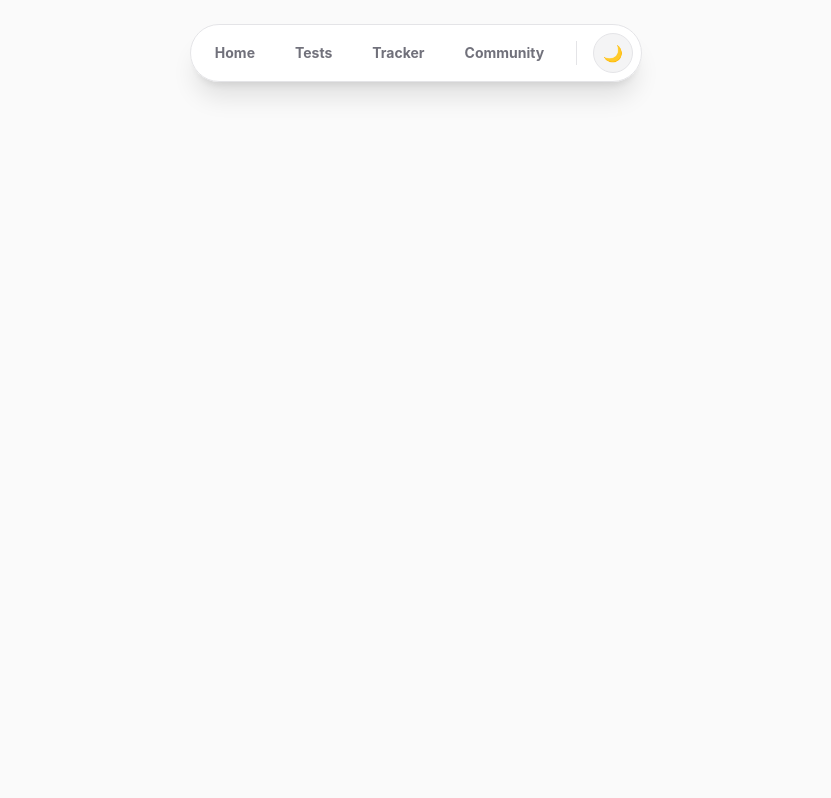
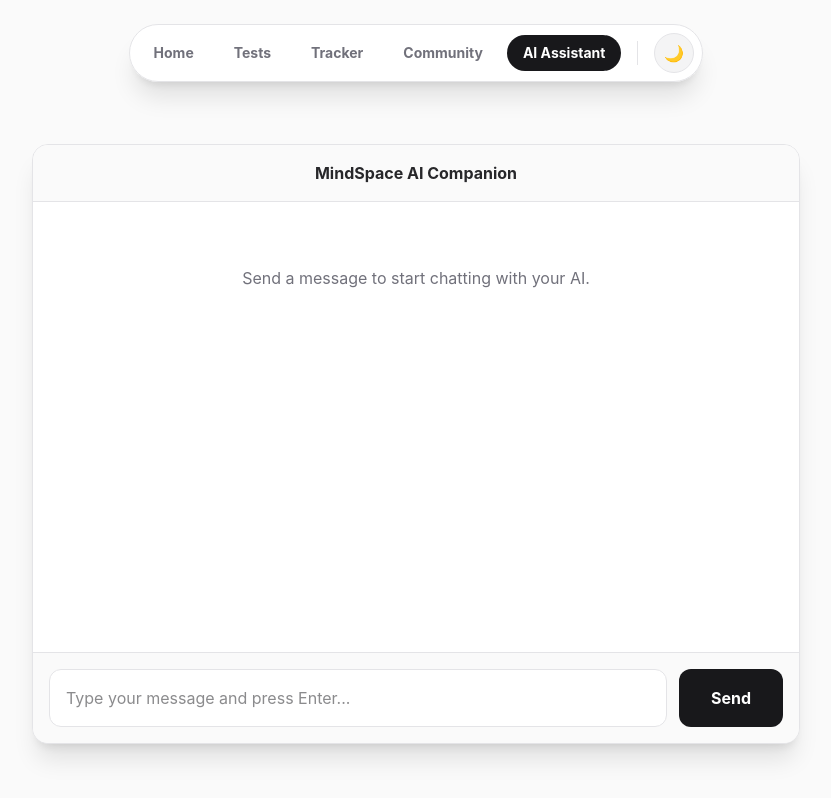
Before and after one commit to youssef-110/MindSpace-FullStack-Core, a React (Vite) app: page /ai in a window 1280 px wide. Shown: the top 798 px of the page, without its empty margins (224-1055 px from the left). Built offline with nearby package versions, Linux system fonts and the light colour scheme.

Commit message:
Added Chat UI, updated Navbar, and enabled AI memory in backend

```diff
--- a/src/App.jsx
+++ b/src/App.jsx
@@ -5,6 +5,7 @@ import Home from './pages/Home';
 import Tests from './pages/Tests';
 import Tracker from './pages/Tracker';
 import Community from './pages/Community';
+import AIAssistant from './pages/AIAssistant';
 
 function App() {
   const [darkMode, setDarkMode] = useState(() => {
@@ -25,9 +26,6 @@ function App() {
 
   return (
     <Router>
-      {/* FORCE FIX: We apply the "dark" class here too.
-        If the HTML tag fails, this div will catch it.
-      */}
       <div className={`${darkMode ? 'dark' : ''}`}>
         <div className="min-h-screen bg-zinc-50 dark:bg-zinc-950 text-zinc-900 dark:text-zinc-100 transition-colors duration-500">
           <Navbar darkMode={darkMode} setDarkMode={setDarkMode} />
@@ -38,6 +36,7 @@ function App() {
               <Route path="/tests" element={<Tests />} />
               <Route path="/tracker" element={<Tracker />} />
               <Route path="/community" element={<Community />} />
+              <Route path="/ai" element={<AIAssistant />} /> {/* <--- ADD THIS */}
             </Routes>
           </main>
         </div>
--- a/src/components/Navbar.jsx
+++ b/src/components/Navbar.jsx
@@ -6,7 +6,8 @@ export default function Navbar({ darkMode, setDarkMode }) {
     { name: 'Home', path: '/' },
     { name: 'Tests', path: '/tests' },
     { name: 'Tracker', path: '/tracker' },
-    { name: 'Community', path: '/community' }
+    { name: 'Community', path: '/community' },
+    { name: 'AI Assistant', path: '/ai' } // Added the AI route here
   ];
 
   return (
@@ -29,7 +30,6 @@ export default function Navbar({ darkMode, setDarkMode }) {
 
         <div className="w-[1px] h-6 bg-zinc-200 dark:bg-zinc-700 mx-2" />
 
-        {/* This button MUST trigger the setDarkMode function */}
         <button
           onClick={() => setDarkMode(!darkMode)}
           className="w-10 h-10 flex items-center justify-center rounded-full bg-zinc-100 dark:bg-zinc-800 border border-zinc-200 dark:border-zinc-700 cursor-pointer hover:scale-110 active:scale-95 transition-all"
--- /dev/null
+++ b/src/pages/AIAssistant.jsx
@@ -0,0 +1,110 @@
+import React, { useState, useEffect, useRef } from 'react';
+
+function AIAssistant() {
+  const [input, setInput] = useState("");
+  const [messages, setMessages] = useState([]);
+  const [loading, setLoading] = useState(false);
+  const chatEndRef = useRef(null);
+
+  // Auto-scroll to the bottom when a new message appears
+  useEffect(() => {
+    chatEndRef.current?.scrollIntoView({ behavior: "smooth" });
+  }, [messages]);
+
+  const handleSend = async () => {
+    if (!input.trim()) return;
+
+    const userMessage = { role: 'user', content: input };
+    const newMessages = [...messages, userMessage];
+
+    setMessages(newMessages);
+    setInput("");
+    setLoading(true);
+
+    try {
+      const res = await fetch("http://localhost:8000/chat", {
+        method: "POST",
+        headers: { "Content-Type": "application/json" },
+        // We now send the history so the AI remembers the conversation
+        body: JSON.stringify({ message: input, history: messages })
+      });
+      const data = await res.json();
+
+      const aiMessage = { role: 'ai', content: data.answer };
+      setMessages([...newMessages, aiMessage]);
+    } catch (err) {
+      setMessages([...newMessages, { role: 'ai', content: "Error connecting to server. Is main.py running?" }]);
+    }
+    setLoading(false);
+  };
+
+  const speak = (text) => {
+    window.speechSynthesis.cancel(); // Stops current audio if you click another button
+    const utterance = new SpeechSynthesisUtterance(text);
+    window.speechSynthesis.speak(utterance);
+  };
+
+  return (
+    <div className="max-w-3xl mx-auto flex flex-col h-[75vh] mt-4 bg-white dark:bg-zinc-900 rounded-2xl shadow-xl overflow-hidden border border-zinc-200 dark:border-zinc-800">
+
+      <div className="p-4 border-b border-zinc-200 dark:border-zinc-800 bg-zinc-50 dark:bg-zinc-900/50 font-bold text-center text-zinc-800 dark:text-zinc-200">
+        MindSpace AI Companion
+      </div>
+
+      {/* CHAT MESSAGES AREA */}
+      <div className="flex-1 overflow-y-auto p-6 space-y-6">
+        {messages.length === 0 && (
+          <div className="text-center text-zinc-500 dark:text-zinc-400 mt-10">
+            Send a message to start chatting with your AI.
+          </div>
+        )}
+
+        {messages.map((msg, i) => (
+          <div key={i} className={`flex ${msg.role === 'user' ? 'justify-end' : 'justify-start'}`}>
+            <div className={`max-w-[80%] p-4 rounded-2xl shadow-sm ${
+              msg.role === 'user'
+                ? 'bg-zinc-900 text-white dark:bg-zinc-100 dark:text-zinc-900 rounded-tr-none'
+                : 'bg-zinc-100 text-zinc-800 dark:bg-zinc-800 dark:text-zinc-200 rounded-tl-none'
+            }`}>
+              <p className="text-sm leading-relaxed whitespace-pre-wrap">{msg.content}</p>
+
+              {/* PLAY AUDIO BUTTON (Only for AI) */}
+              {msg.role === 'ai' && (
+                <button
+                  onClick={() => speak(msg.content)}
+                  className="mt-3 text-[11px] uppercase tracking-wider font-bold opacity-60 hover:opacity-100 flex items-center gap-1 transition-opacity"
+                >
+                  🔊 Play Audio
+                </button>
+              )}
+            </div>
+          </div>
+        ))}
+        {loading && <div className="text-sm text-zinc-500 dark:text-zinc-400 animate-pulse ml-2">AI is typing...</div>}
+        <div ref={chatEndRef} />
+      </div>
+
+      {/* INPUT AREA */}
+      <div className="p-4 bg-zinc-50 dark:bg-zinc-900 border-t border-zinc-200 dark:border-zinc-800">
+        <div className="flex gap-3 max-w-4xl mx-auto">
+          <input
+            className="flex-1 p-4 rounded-xl border border-zinc-200 bg-white text-zinc-900 dark:bg-zinc-800 dark:border-zinc-700 dark:text-zinc-100 outline-none focus:ring-2 focus:ring-zinc-900 dark:focus:ring-zinc-100 transition-shadow"
+            value={input}
+            onChange={(e) => setInput(e.target.value)}
+            onKeyDown={(e) => e.key === 'Enter' && handleSend()}
+            placeholder="Type your message and press Enter..."
+          />
+          <button
+            onClick={handleSend}
+            disabled={loading}
+            className="bg-zinc-900 hover:bg-zinc-800 text-white dark:bg-zinc-100 dark:hover:bg-white dark:text-zinc-900 px-8 rounded-xl font-bold transition-all disabled:opacity-50"
+          >
+            Send
+          </button>
+        </div>
+      </div>
+    </div>
+  );
+}
+
+export default AIAssistant;
```
Also changed, not shown: src/AIPage.jsx (added).
